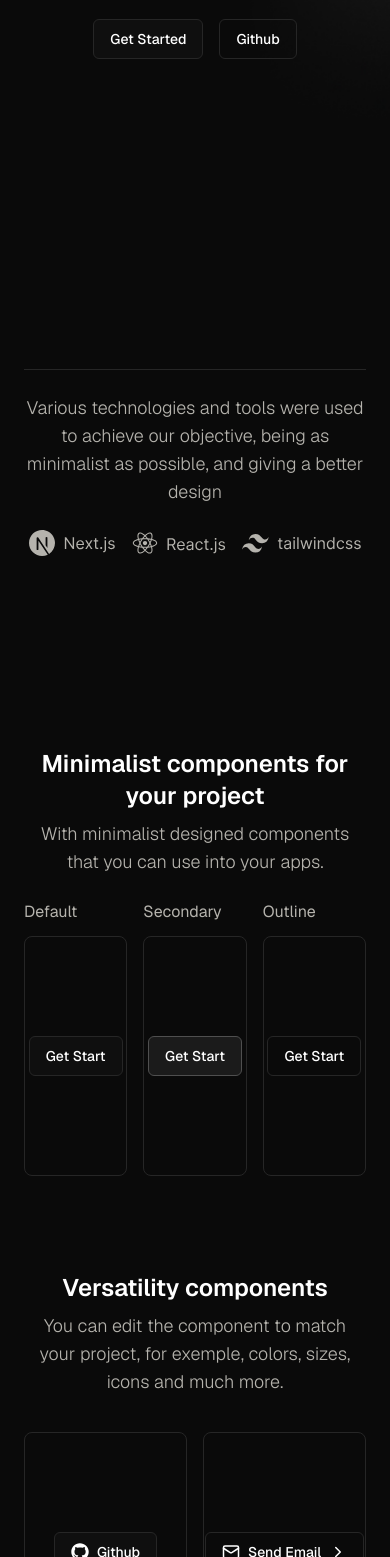
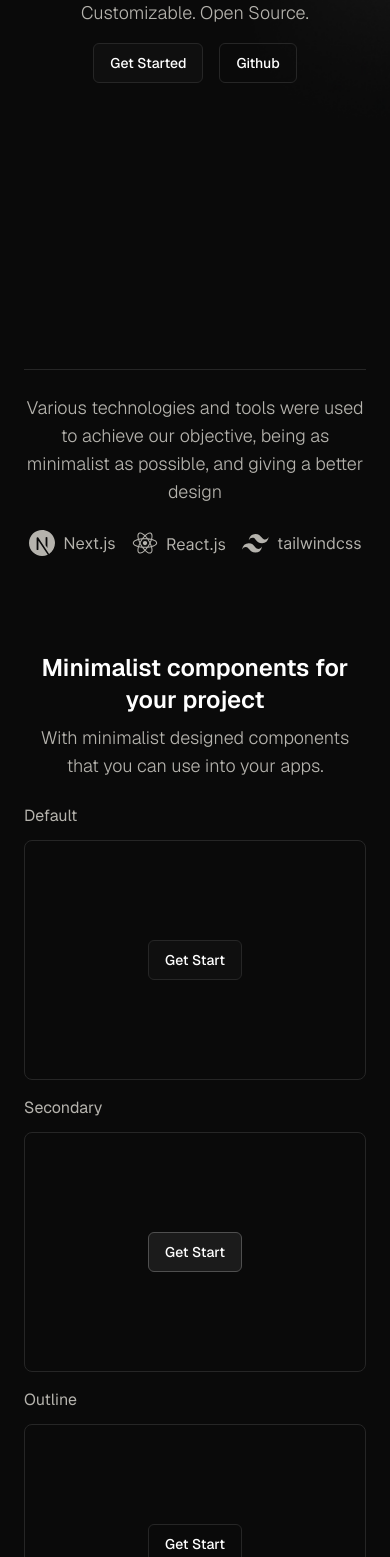
Before and after one commit to thiagomarim/core-ui, a Next.js app: page / in a window 390 px wide. Shown: the part 443-2000 px from the top of the page. Built offline with nearby package versions, Linux system fonts and the light colour scheme.

Commit message:
fix: components section responsive

```diff
--- a/src/components/component-section/index.tsx
+++ b/src/components/component-section/index.tsx
@@ -6,7 +6,7 @@ import Link from "next/link";
 
 export default function ComponentSection() {
   return (
-    <section className="container flex flex-col py-24">
+    <section className="container flex flex-col py-12 sm:py-24">
       <div className="flex flex-col items-center gap-2">
         <h1 className="text-2xl font-semibold text-center md:text-3xl text-primary">
           Minimalist components for your project
@@ -16,7 +16,7 @@ export default function ComponentSection() {
         </p>
       </div>
 
-      <div className="grid grid-cols-3 gap-4 mt-6">
+      <div className="grid grid-cols-1 md:grid-cols-2 lg:grid-cols-3 gap-4 mt-6">
         <CardIntro name="Default">
           <Link href="docs">
             <Button>Get Start</Button>
@@ -34,7 +34,7 @@ export default function ComponentSection() {
         </CardIntro>
       </div>
 
-      <div className="mt-24">
+      <div className="mt-12 sm:mt-24">
         <div className="flex flex-col items-center gap-2">
           <h1 className="text-2xl font-semibold text-center md:text-3xl text-primary">
             Versatility components
@@ -45,7 +45,7 @@ export default function ComponentSection() {
           </p>
         </div>
 
-        <div className="grid grid-cols-2 gap-4 mt-6">
+        <div className="grid grid-cols-1 sm:grid-cols-2 gap-4 mt-6">
           <CardIntro>
             <Button className="flex items-center gap-2" size={"default"}>
               <FaGithub size={18} />
--- a/src/components/hero-section/index.tsx
+++ b/src/components/hero-section/index.tsx
@@ -3,7 +3,7 @@ import { Button } from "../ui/button";
 
 export default function HeroSection() {
   return (
-    <section className="w-full h-[755px] bg-hero-image bg-cover bg-center bg-no-repeat flex flex-col justify-center pb-24">
+    <section className="w-full h-[755px] bg-hero-image bg-cover bg-center bg-no-repeat flex flex-col justify-center pb-12 sm:pb-24">
       <div className="container flex flex-col items-center gap-4">
         <h1 className="text-center text-3xl font-bold leading-tight md:text-5xl lg:leading-[1.1] text-primary">
           Best minimalist UI components
--- a/src/components/technologies-section/index.tsx
+++ b/src/components/technologies-section/index.tsx
@@ -2,7 +2,7 @@ import Image from "next/image";
 
 export default function TechnologiesSection() {
   return (
-    <section className="container flex flex-col items-center pb-24">
+    <section className="container flex flex-col items-center pb-12 sm:pb-24">
       <div className="max-w-[592px] border-t border-[#262626]">
         <p className="text-center text-lg font-light text-secondary mt-6">
           Various technologies and tools were used to achieve our objective,
```
